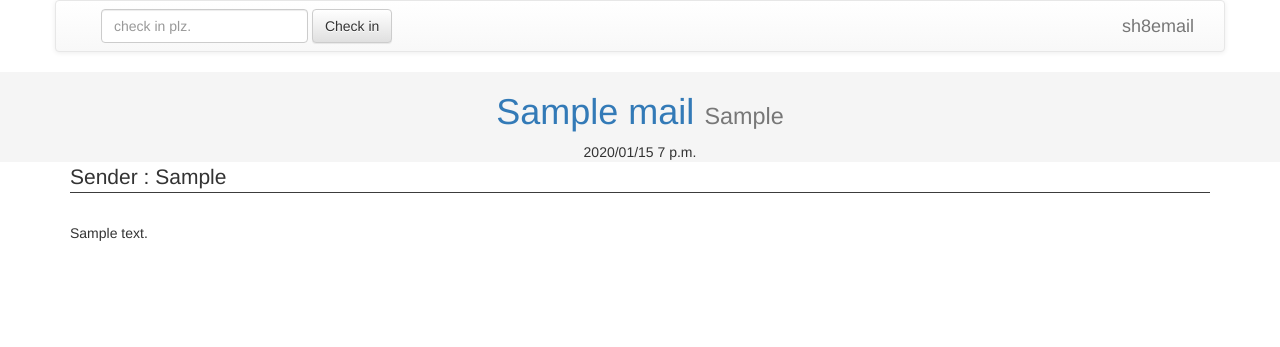
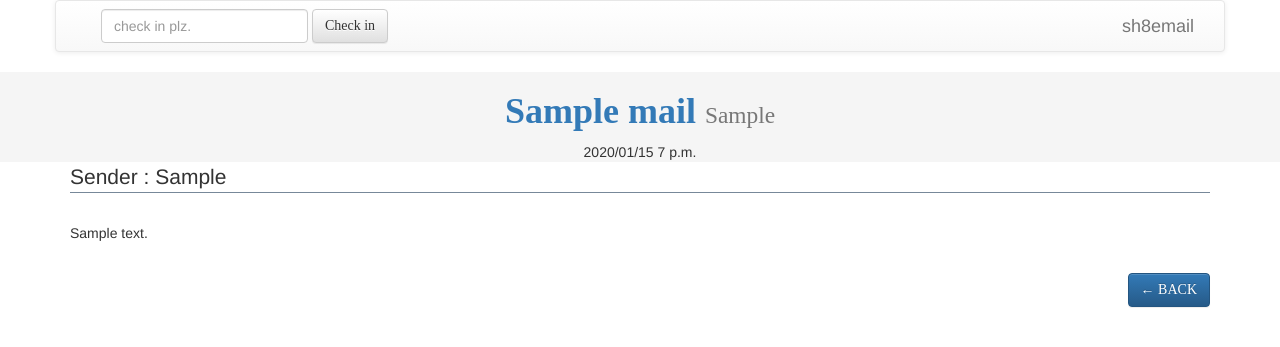
Before and after one commit to triplepy/sh8email-django, a Django app: page /mail/1/ in a window 1280 px wide. Shown: the top 347 px of the page. Run offline with Django 3.2, Linux system fonts and the light colour scheme; tables that the repository leaves empty hold one stand-in row (values such as "Sample post"); some libraries are stand-ins or nearby versions.

Commit message:
detail 페이지 디자인 변경, BACK버튼 생성, CSS파일 정리

```diff
--- a/front/static/detail/detail.css
+++ /dev/null
@@ -1,3 +0,0 @@
-h1{
-    font-family: 'Lobster', cursive;
-}
--- /dev/null
+++ b/front/static/front/detail.css
@@ -0,0 +1,16 @@
+h1{
+    font-family: 'MoolBoran', 'Nanum Gothic', '나눔 고딕';
+    font-weight: bolder;
+}
+
+legend{
+    border-color: lightslategray;
+}
+
+.btn{
+    font-family:'Nyala', 'Malgun Gothic';
+}
+
+.panel-default {
+
+}
--- a/front/templates/front/base.html
+++ b/front/templates/front/base.html
@@ -12,6 +12,8 @@
 
     <!-- Optional theme -->
     <link rel="stylesheet" href="{% static 'front/bootstrap/css/bootstrap-theme.min.css' %}">
+     <!-- detail.css -->
+    <link rel="stylesheet" href="{% static 'front/detail.css' %}">
 
     <!-- jquery -->
     <script src="{% static 'front/jquery/jquery-2.1.4.min.js' %}"></script>
--- a/front/templates/front/detail.html
+++ b/front/templates/front/detail.html
@@ -4,20 +4,22 @@
 {% block content %}
 <div style="background-color:whitesmoke; text-align:center; align-items: center" >
 <div class="container">
+        <h1 class="text-primary">{{ mail.subject }} <small>{{ mail.recipient }}</small></h1>
+        <div style="text-align: center">
+            {{ mail.date | date:'Y/m/d P' }}
+        </div>
+</div>
+</div>
 
-    <h1 class="text-primary">{{ mail.subject }} <small>{{ mail.recipient }}</small></h1>
-    <div style="text-align: center">
-        {{ mail.date | date:'Y/m/d P' }}
-    </div>
-    </div>
-</div>
 
 <div class="container">
     <fieldset>
-        <legend style="border-color: #3c3c3c">Sender : {{ mail.sender }}</legend>
+        <legend>Sender : {{ mail.sender }}</legend>
             <p style="align-items: center">{{ mail.contents | linebreaks }}
             </p>
     </fieldset>
+    <div style="padding: 10px"></div>
+    <a class="btn btn-primary" href="{% url 'front:list' %}" role="button" style="float:right">← BACK</a>
 </div>
 
 {% endblock %}
```
